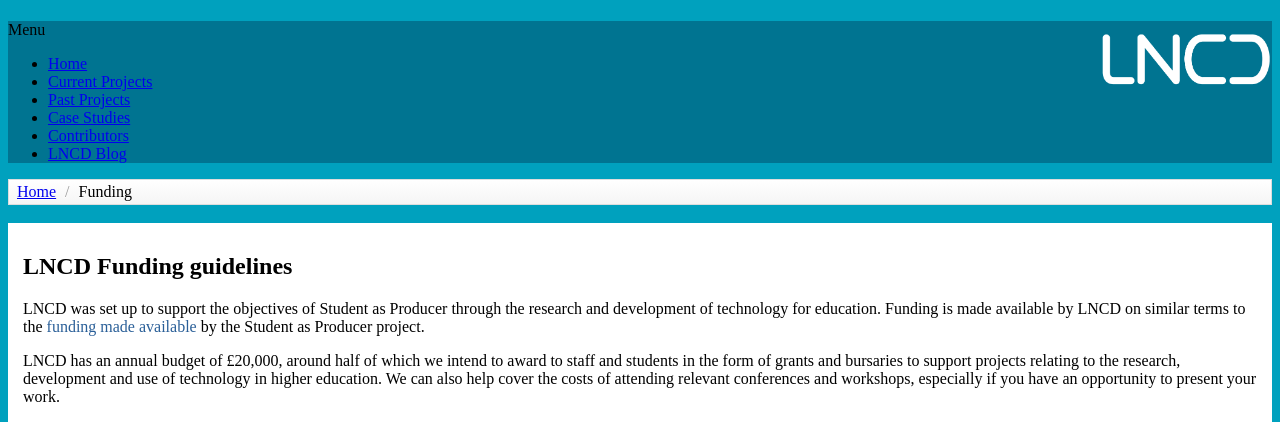
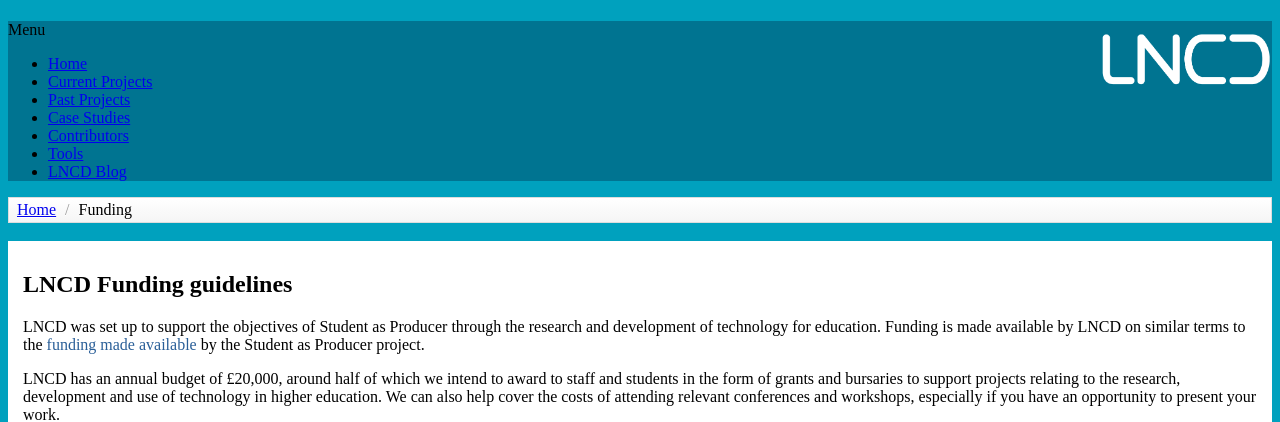
Before and after one commit to lncd/LNCD-Site, a CodeIgniter app: page /index.php/funding/index in a window 1280 px wide. Shown: the top 422 px of the page. Run offline with CodeIgniter, Linux system fonts and the light colour scheme; data that the repository does not hold is empty; some libraries are stand-ins or nearby versions.

Commit message:
Add tools to the menu LIKE A BOSS

```diff
--- a/application/views/header_view.php
+++ b/application/views/header_view.php
@@ -67,6 +67,7 @@
 									<li><a href="<?php echo site_url('projects/past'); ?>">Past Projects</a></li>
 									<li><a href="<?php echo site_url('projects/case_studies'); ?>">Case Studies</a></li>
 									<li><a href="<?php echo site_url('contributors'); ?>">Contributors</a></li>
+									<li><a href="<?php echo site_url('tools'); ?>">Tools</a></li>
 									<li><a href="http://blog.lncd.org">LNCD Blog</a></li>
 								</ul>
 
```
